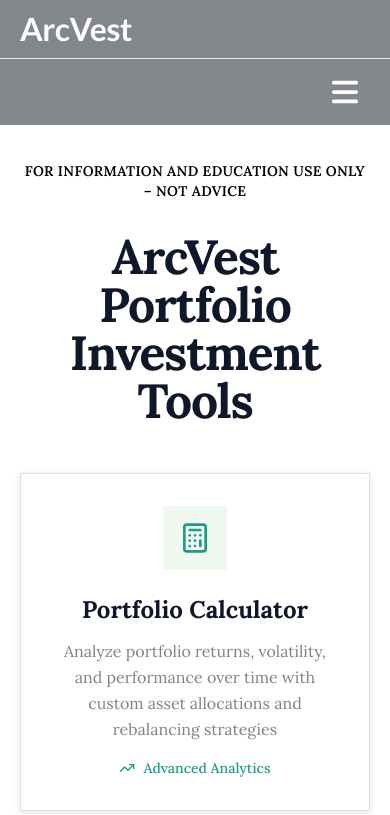
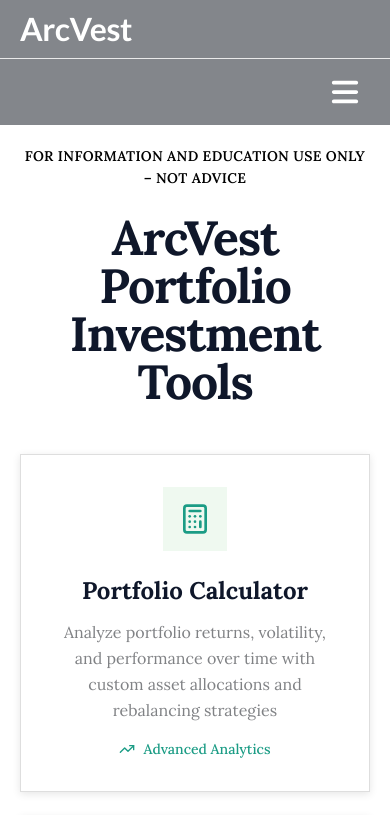
Before and after one commit to chadfargason/arcvest-tools, a Next.js app: page / in a window 390 px wide. Shown: the top 815 px of the page. Built offline with nearby package versions, Linux system fonts and the light colour scheme.

Commit message:
Tighten disclaimer offset below navigation

```diff
--- a/app/page.tsx
+++ b/app/page.tsx
@@ -6,8 +6,8 @@
     <div className="min-h-screen gradient-bg flex items-center justify-center p-5">
       <div className="max-w-5xl w-full text-center">
         {/* Disclaimer */}
-        <div className="animate-fade-in mt-4 mb-8">
-          <p className="text-sm md:text-base font-semibold uppercase tracking-wide text-black">
+        <div className="animate-fade-in mt-0 mb-6">
+          <p className="text-sm md:text-base font-semibold uppercase tracking-wide text-black leading-relaxed">
             For Information and Education Use Only – Not Advice
           </p>
         </div>
```
